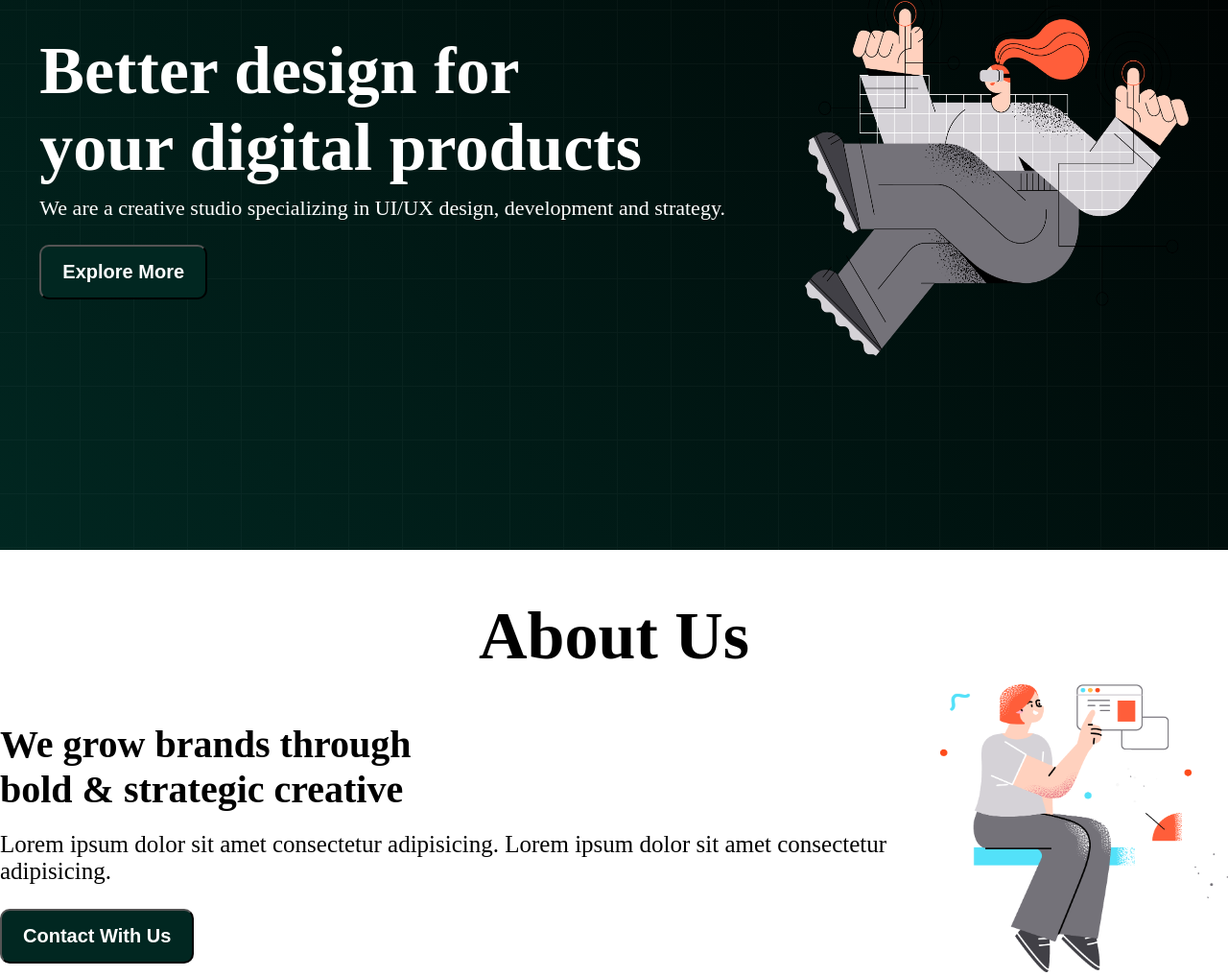
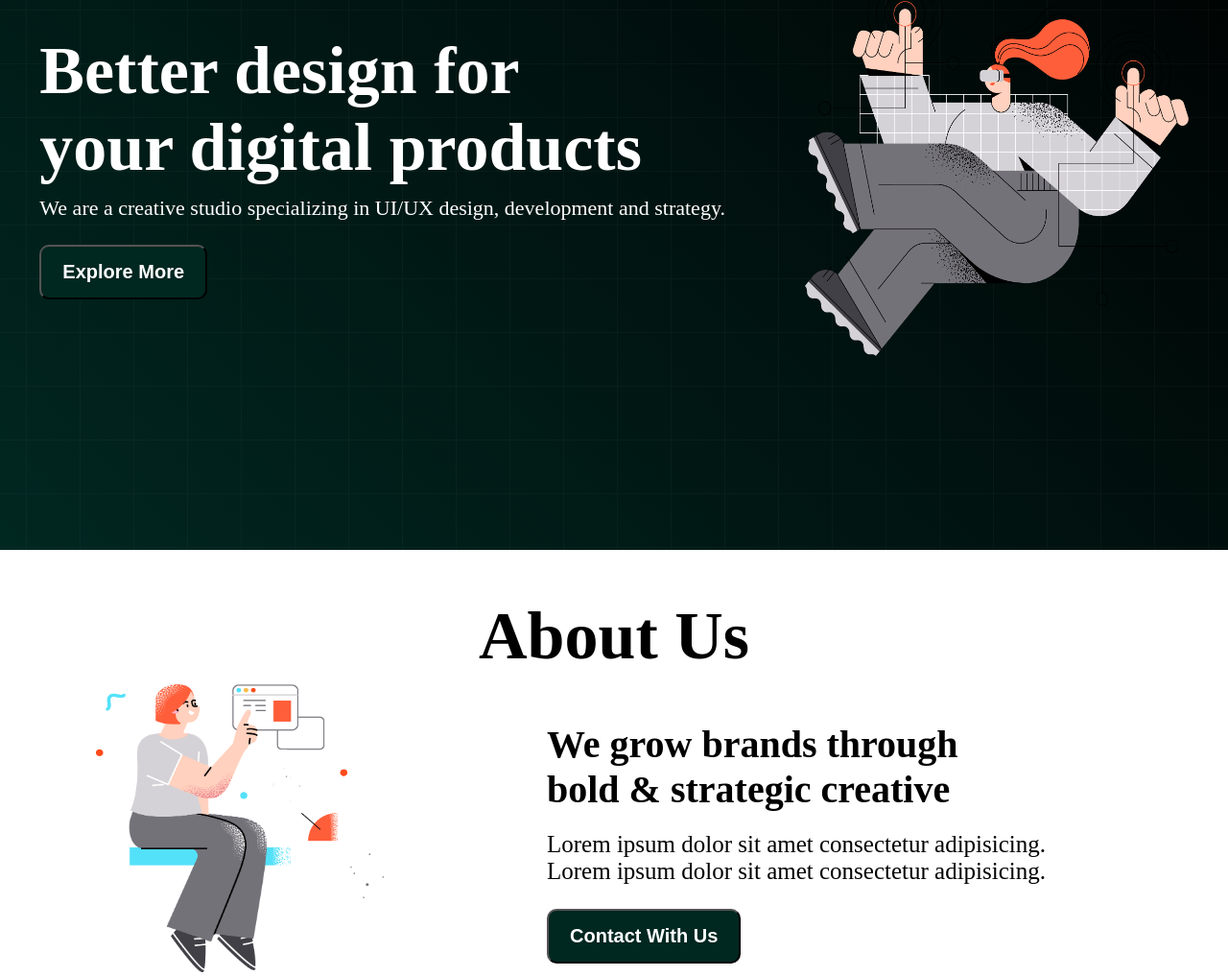
Before and after one commit to Ifteharr001/digital-products-c1, a plain HTML site: page index.html in a window 1280 px wide. Shown: the part 300-1317 px from the top of the page at 96% size. Drawn offline with Linux system fonts and the light colour scheme.

Commit message:
added some image and css file

```diff
--- a/style.css
+++ b/style.css
@@ -71,6 +71,7 @@ p{
     display: flex;
     align-items: center;
     justify-content: space-around;
+    flex-direction: row-reverse;
 }
 .about-title h1{
     margin-top: 50px;
@@ -83,6 +84,11 @@ p{
 .about-sub-title p{
     margin-top: 20px;
     font-size: 25px;
+    margin-right: 130px;
+}
+.about-image{
+    margin-left: 100px;
+    margin-right: 170px;
 }
 .about-photo{
     height: 300px;
```
